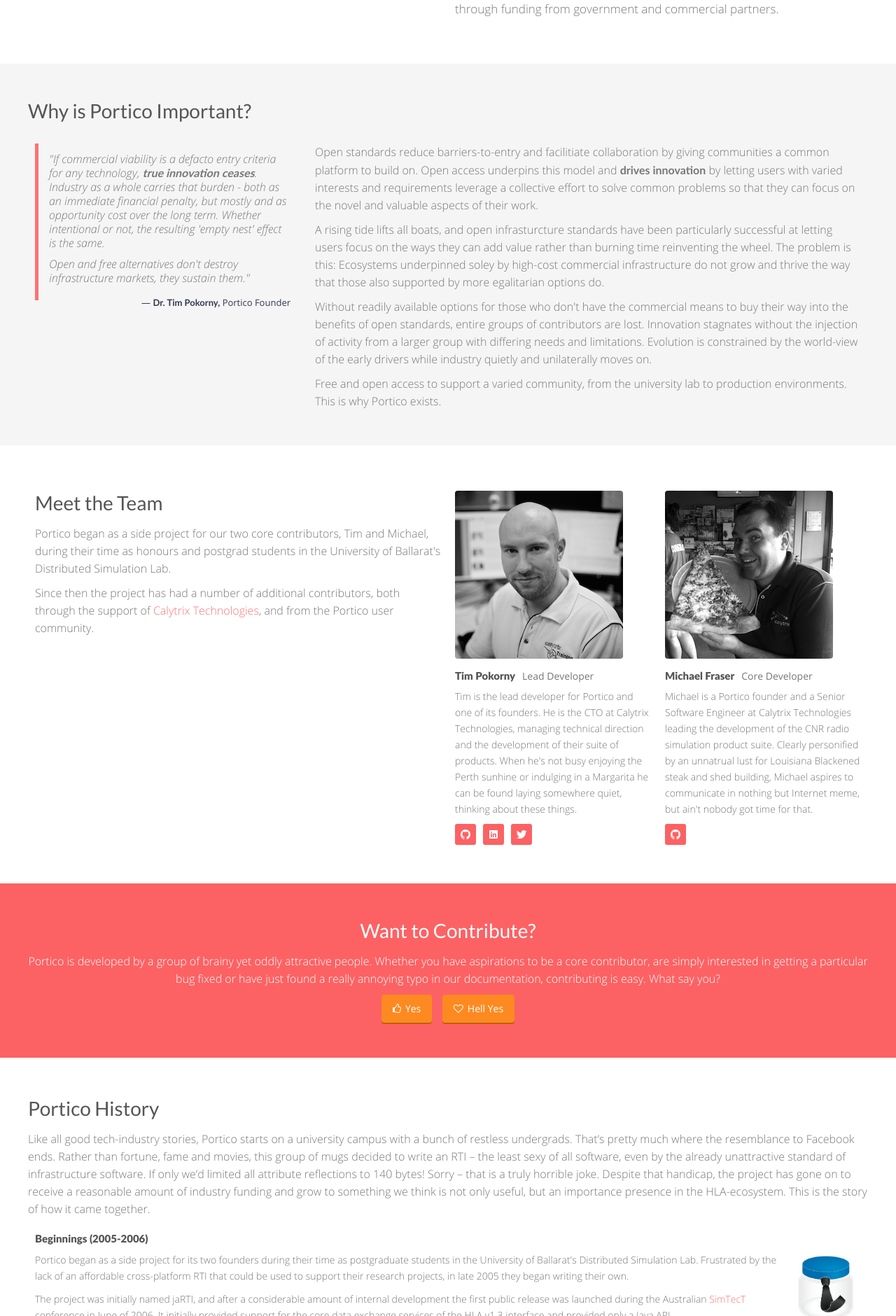
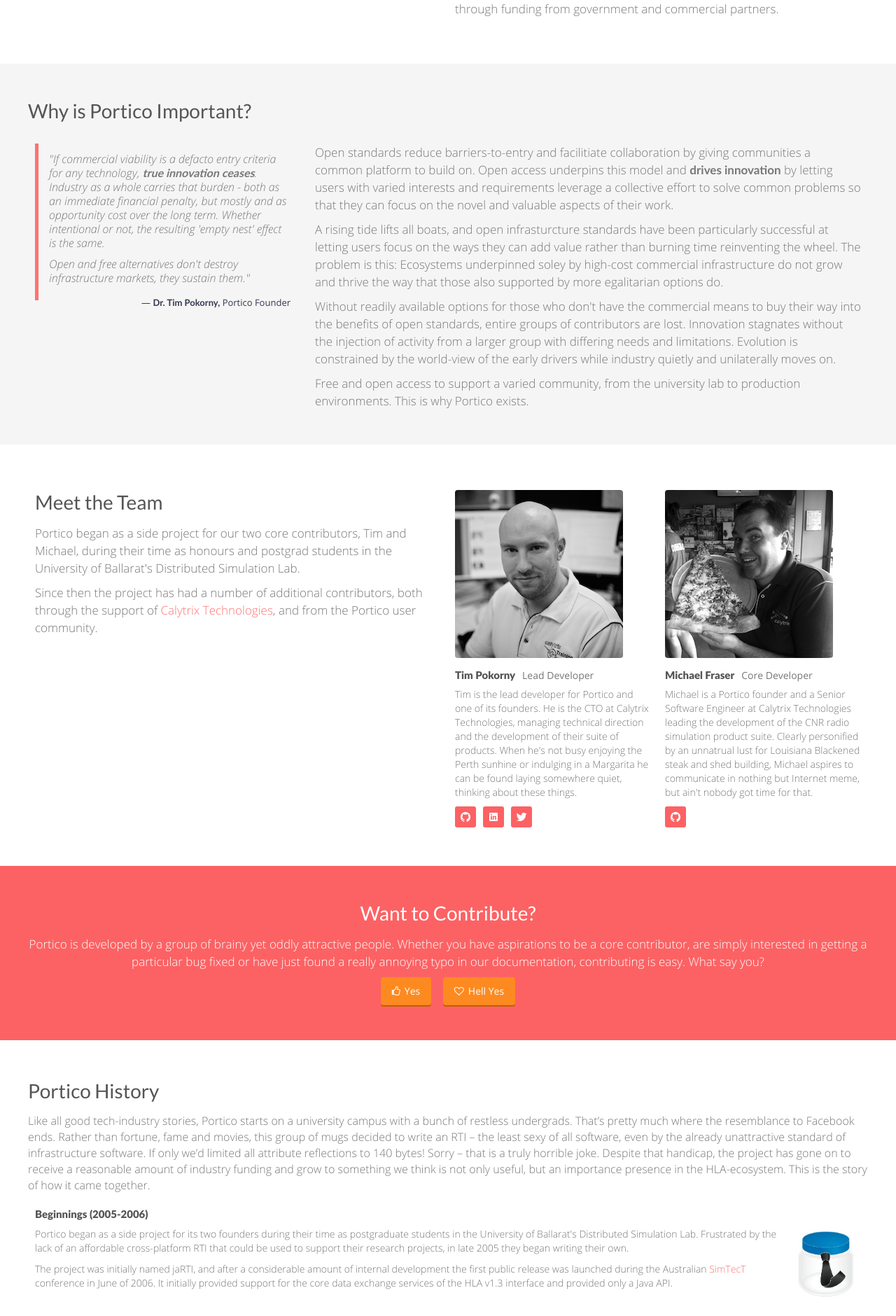
Before and after one commit to timpokorny/timpokorny.github.io, a Jekyll site: the page built from about/index.html, in a window 1280 px wide. Shown: the part 470-2350 px from the top of the page at 70% size. Built offline with Jekyll 4.4.1, drawn with Linux system fonts in a browser that asks for light colours; some web fonts are replaced; comment, search, counter and statistics services are not loaded.

Commit message:
Updated the default font size to 16, with a "smaller" class of 14.

```diff
--- a/about/index.html
+++ b/about/index.html
@@ -141,7 +141,7 @@ layout: default
 			<img src="{% site_asset images/team/tim.jpg %}" alt="Tim Pokorny" title="Founder / Lead Developer"/>
 			<figcaption>
 				<h4>Tim Pokorny</h4><span class="title">Lead Developer</span>
-				<p>Tim is the lead developer for Portico and one of its founders. He is the CTO at
+				<p class="smaller">Tim is the lead developer for Portico and one of its founders. He is the CTO at
 					Calytrix Technologies, managing technical direction and the development of their
 					suite of products. When he's not busy enjoying the Perth sunhine or
 					indulging in a Margarita he can be found laying somewhere quiet, thinking about
@@ -161,7 +161,7 @@ layout: default
 			<img src="{% site_asset images/team/michael.jpg %}" alt="Michael Fraser" title="Core Developer"/>
 			<figcaption>
 				<h4>Michael Fraser</h4><span class="title">Core Developer</span>
-				<p>Michael is a Portico founder and a Senior Software Engineer at Calytrix
+				<p class="smaller">Michael is a Portico founder and a Senior Software Engineer at Calytrix
 					Technologies leading the development of the CNR radio simulation product suite.
 					Clearly personified by an unnatrual lust for Louisiana Blackened steak and shed
 					building, Michael aspires to communicate in nothing but Internet meme, but
@@ -203,13 +203,13 @@ layout: default
 
 <!-- Portico History / Start
 ================================================== -->
-<div class="container">
+<div class="container history">
 
 	<a name="history"></a>
 
 	<h2>Portico History</h2>
 
-	<p class="bigger">Like all good tech-industry stories, Portico starts on a university campus
+	<p>Like all good tech-industry stories, Portico starts on a university campus
 		with a bunch of restless undergrads. That’s pretty much where the resemblance to Facebook
 		ends. Rather than fortune, fame and movies, this group of mugs decided to write an RTI –
 		the least sexy of all software, even by the already unattractive standard of infrastructure
@@ -223,12 +223,12 @@ layout: default
 		<h3>Beginnings (2005-2006)</h3>
 		<img src="{% site_asset images/logos/jarti-logo.jpg %}" style="float:right;width:100px;"
 			alt="Logo from the original project identity - jaRTI"/>
-		<p>Portico began as a side project for its two founders during their time as
+		<p class="smaller">Portico began as a side project for its two founders during their time as
 			postgraduate students in the University of Ballarat's Distributed Simulation Lab.
 			Frustrated by the lack of an affordable cross-platform RTI that could be used to support
 			their research projects, in late 2005 they began writing their own.</p>
 
-		<p>The project was initially named jaRTI, and after a considerable amount of
+		<p class="smaller">The project was initially named jaRTI, and after a considerable amount of
 			internal development the first public release was launched during the Australian
 			<a href="www.simtect.com.au">SimTecT</a> conference in June of 2006. It initially provided
 			support for the core data exchange services of the HLA v1.3 interface and provided only a
@@ -241,40 +241,40 @@ layout: default
 	<!-- Funding -->
 	<div class="eight columns">
 		<h3>Funding (2006-2009)</h3>
-		<p>Following its initial release, jaRTI development continued to advance,
+		<p class="smaller">Following its initial release, jaRTI development continued to advance,
 			with additional features, services and tools being added over the next year. Further
 			development assistance was added to the project through Lance Burns, another UoB student.</p>
 
-		<p>The project was well received and through its initial year it was downloaded
+		<p class="smaller">The project was well received and through its initial year it was downloaded
 			more than 1,300 times. As interest grew, the team put in place a more professional and
 			structured approach in order to maintain long-term grown of the project.</p>
 
-		<p>Additional community support services were added through mailing lists and
+		<p class="smaller">Additional community support services were added through mailing lists and
 			forums, and formal contribution policies were drafted. A significant effort was undertaken
 			to document the software architecture and API, and a continuous integration environment
 			was deployed.</p>
 
-		<p>As part of this process an image change was deemed necessary, and in
+		<p class="smaller">As part of this process an image change was deemed necessary, and in
 			May 2007 the Portico Project was founded. To help these transition activities, Portico
 			received formal funding from the then Australian Defence Simulation Office (ADSO) which
 			is now part of the Australian Defence Simulation and Training Centre (ADSTC). This work
 			was carried out under contract with <a href="http://www.calytrix.com">Calytrix Technologies</a>.</p>
 
-		<p>Further work was undertaken to expand the supported HLA services and a C++
+		<p class="smaller">Further work was undertaken to expand the supported HLA services and a C++
 			interface. Subsequent funding was provided by ADSO to perform various updates to the
 			infrastructure and integrate Portico into the Defence Synthetic Environment (DSE) as a
 			supported HLA RTI option.</p>
 	</div>
 
 	<div class="eight columns" style="margin-bottom:20px;">
-		<p>Through the DSE, ADSO wished to deliver the concept of "Training-in-a-Box",
+		<p class="smaller">Through the DSE, ADSO wished to deliver the concept of "Training-in-a-Box",
 			comprising of a common set of simulation applications, pre-validated and configured to
 			operate together, thus reducing the overall burden required to deploy and maintain.
 			Integrating a commercial RTI to support the HLA profile gave rise to significant and
 			costly licensing problems during distribution. Able to be freely distributed, Portico was
 			funded to overcome these issues.</p>
 
-		<p>At the conclusion of these activities Portico had implemented the major
+		<p class="smaller">At the conclusion of these activities Portico had implemented the major
 			HLA v1.3 services commonly used to support Live, Virtual and Constructive training tools,
 			and included interfaces for:</p>
 
@@ -288,7 +288,7 @@ layout: default
 		<p>Portico was integrated into the DSE as the default RTI option for the
 			<em>Training-in-a-Box</em> and <em>Experimentation-in-a-Box</em> packages.</p>
 
-		<p>Portico v1.0 was released on the 27th of May, 2009. It included a
+		<p class="smaller">Portico v1.0 was released on the 27th of May, 2009. It included a
 			significant rearchitecture of the communications framework, changing the RTI to operate in
 			a peer-to-peer mode and yielding vastly improved performance. ADSO continued support of
 			the project and funded a performance analysis of the new and old versions of Portico
@@ -302,7 +302,7 @@ layout: default
 	<div class="eight columns">
 		<h3>Expansion (2009-2012)</h3>
 
-		<p>Following the release of Portico v1.0, interest turned to the IEEE-1516
+		<p class="smaller">Following the release of Portico v1.0, interest turned to the IEEE-1516
 			standard. An initial implementation of the Java interface was put in place, supporting
 			the base services of theIEEE-1516 standard and the SISO Dynamic Link Compatibility
 			standard:</p>
@@ -312,7 +312,7 @@ layout: default
   			<li>Java <a href="http://www.sisostds.org/DigitalLibrary.aspx?Command=Core_Download&EntryId=30828">SISO-STD-004.1-2004</a></li>
   		</ul>
 
-		<p>Over this period, Portico deployment numbers rose significatly. It surpassed
+		<p class="smaller">Over this period, Portico deployment numbers rose significatly. It surpassed
 			10,000 downloads in September 2011, with users accessing it from over 40 countries. Portico
 			was being used to assist teaching within universities as well as supporting reserach
 			project that leveraged the HLA. It is commonly used in projects and experiments that are
@@ -322,7 +322,7 @@ layout: default
 	</div>
 	<div class="eight columns">
 
-		<p>During this time Portico's lead developer, Dr. Tim Pokorny became the CTO
+		<p class="smaller">During this time Portico's lead developer, Dr. Tim Pokorny became the CTO
 			of the Australian simulation and training company,
 			<a href="http://www.calytrix.com">Calytrix Technologies</a>. Michael Fraser, the other half
 			of Portico's core development team was also hired into the company and is currently a
@@ -342,7 +342,7 @@ layout: default
 	<div class="eight columns">
 		<h3>HLA Evolved (2012-Present)</h3>
 
-		<p>In early 2012 Portico received additional funding from
+		<p class="smaller">In early 2012 Portico received additional funding from
 			<a href="https://www.thalesgroup.com/en">Thales</a> to put in place the first
 			incarnation of the recently ratified IEEE 1516-2010 standard: "HLA Evolved". Under
 			this project, the core information exchange services were developed and key parts of
@@ -353,14 +353,14 @@ layout: default
 			<li>C++ <a href="http://standards.ieee.org/findstds/standard/1516-2010.html">IEEE 1516.1-2010</a></li>
   		</ul>
 
-		<p>Portico v2.0 was released on April 1st, 2013 and now had baseline
+		<p class="smaller">Portico v2.0 was released on April 1st, 2013 and now had baseline
 			support for all major interations of the HLA standards as well as broad compiler and
 			cross-platform support.</p>
 
 	</div>
 	<div class="eight columns">
 
-		<p>To this day almost 15,000 copies of the software have been downloaded
+		<p class="smaller">To this day almost 15,000 copies of the software have been downloaded
 			over its lifetime, reaching users in over 60 countries. The core Portico repository
 			weighs in at over 200,000 lines of code in a mix of Java, C and C++, and has received
 			contributions from 11 different developers (a number we hope to grow!).</p>
--- a/about/releases/2.0.0/index.html
+++ b/about/releases/2.0.0/index.html
@@ -219,3 +219,5 @@ layout: default
 </div>
 <!-- Github / End
 ================================================== -->
+
+{% include celebrity-kevin.html %}
--- a/assets/css/overrides.css
+++ b/assets/css/overrides.css
@@ -95,6 +95,7 @@ p
 	/*line-height: 22px; default:25 */
 	font-weight: 300;
 	margin-bottom: 10px;
+	font-size: 16px;
 }
 
 .list
@@ -106,9 +107,15 @@ p
 
 .bigger /* should be put on <p> elements */
 {
-	font-size: 16px;
+	font-size: 17px;
 	line-height: 25px;
 	margin-bottom: 10px;
+}
+
+.smaller
+{
+	font-size: 14px;
+	line-height: 20px;
 }
 
 /* should be put on <p> elements with darker backgrounds */
```
